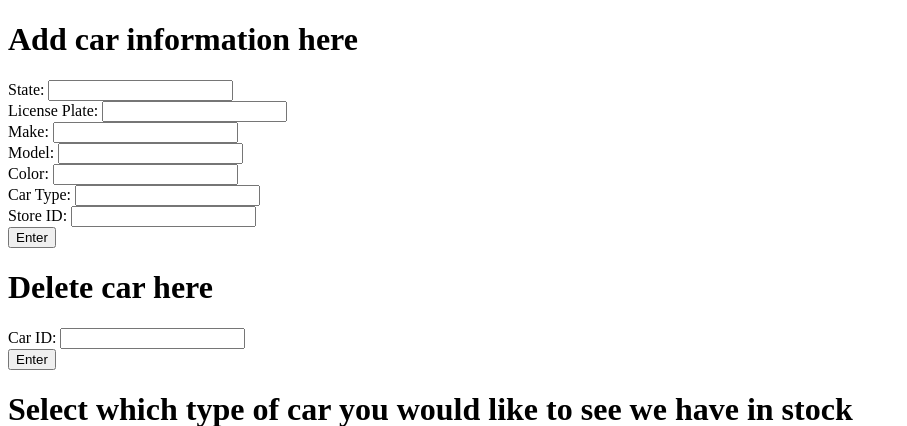
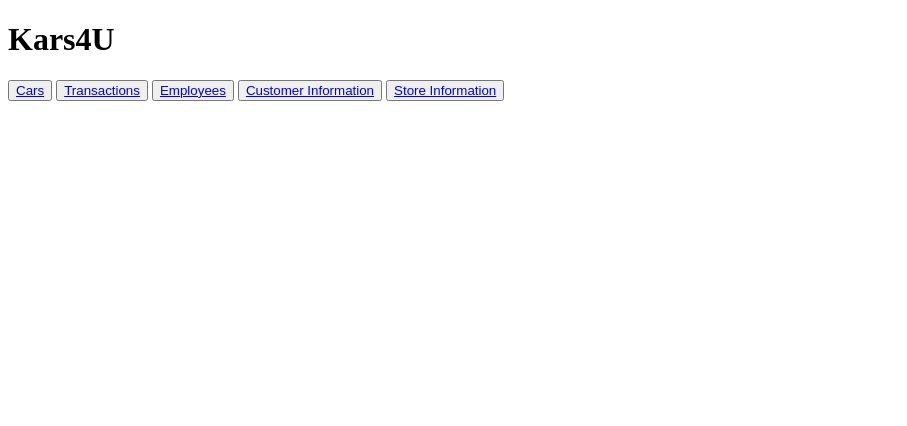
Before and after one commit to nsislow/Kars4u, a Django app: page /Kars4U_components/ in a window 1280 px wide. Shown: the top 426 px of the page, without its empty margins (0-907 px from the left). Run offline with Django 4.2, Linux system fonts and the light colour scheme.

Commit message:
home page

```diff
--- a/project/Kars4U_components/urls.py
+++ b/project/Kars4U_components/urls.py
@@ -3,7 +3,8 @@ from django.urls import path
 from . import views
 
 urlpatterns = [
-    path('', views.index, name='index'),
+    path('', views.home, name='home'),
+    path('cars', views.index, name='index'),
     path('test1', views.index, name = "test"),
     path('addemployee/', views.addemployee, name = 'addemployee'),
     path('fireemployee/', views.fireemployee, name = 'fireemployee'),
--- a/project/Kars4U_components/views.py
+++ b/project/Kars4U_components/views.py
@@ -7,6 +7,9 @@ from .models import Store
 from .models import Car, Transaction, Customer
 import sqlite3
 from django.utils.datastructures import MultiValueDictKeyError
+
+def home(request):
+    return render(request, "home.html")
 
 
 def index(request):
--- a/project/templates/customerReport.html
+++ b/project/templates/customerReport.html
@@ -11,6 +11,9 @@ table, th, td {
     <h1> view customer request </h1>
 </head>
 <body>
+
+    <button><a href="/Kars4U_components/">Home</a></button>
+    <button><a href="/Kars4U_components/customerRequest">Back</a></button>
 <br>
 <div class="submain">
     <table style = "width:30%">
--- a/project/templates/customerRequest.html
+++ b/project/templates/customerRequest.html
@@ -6,6 +6,10 @@
     <h1> Find your ideal car! </h1>
 </head>
 <body>
+    <button><a href="/Kars4U_components/">Home</a></button>
+
+    <br>
+    <br>
 
 <form action="/Kars4U_components/customerReport" method="POST">
     {% csrf_token %}
--- /dev/null
+++ b/project/templates/home.html
@@ -0,0 +1,14 @@
+<!DOCTYPE html>
+<html lang="en">
+<head>
+    <meta charset="UTF-8">
+    <title></title>
+    <h1> Kars4U </h1>
+</head>
+<body>
+
+<button><a href="/Kars4U_components/cars">Cars</a></button>
+<button><a href="/Kars4U_components/transaction">Transactions</a></button>
+<button><a href="/Kars4U_components/manageEmployees">Employees</a></button>
+<button><a href="/Kars4U_components/customerRequest">Customer Information</a></button>
+<button><a href="/Kars4U_components/store">Store Information</a></button>
--- a/project/templates/insertCars.html
+++ b/project/templates/insertCars.html
@@ -6,6 +6,11 @@
     <h1> Add car information here </h1>
 </head>
 <body>
+
+    <button><a href="/Kars4U_components/">Home</a></button>
+
+<br>
+<br>
 
 <form action="/Kars4U_components/" method="post" name = "add car" id = "add car">
     {% csrf_token %}
--- a/project/templates/manageEmployees.html
+++ b/project/templates/manageEmployees.html
@@ -6,6 +6,10 @@
     <h1> Options to Manage Employee </h1>
 </head>
 <body>
+    <button><a href="/Kars4U_components/">Home</a></button>
+
+    <br>
+    <br>
 <button style="height:30px;width:100px"><a href="/Kars4U_components/viewEmployees/">View Employees</a></button>
 <br>
 <br>
--- a/project/templates/newTransaction.html
+++ b/project/templates/newTransaction.html
@@ -6,6 +6,10 @@
     <h1> Transactions </h1>
 </head>
 <body>
+    <button><a href="/Kars4U_components/">Home</a></button>
+
+    <br>
+    <br>
 
     <button><a href="/Kars4U_components/transaction/report">Transaction Search</a></button>
 <br>
--- a/project/templates/store.html
+++ b/project/templates/store.html
@@ -17,6 +17,10 @@
   </style>
 </head>
 <body>
+    <button><a href="/Kars4U_components/">Home</a></button>
+
+    <br>
+    <br>
 
 <form action="/Kars4U_components/store" method="post">
     {% csrf_token %}
```
